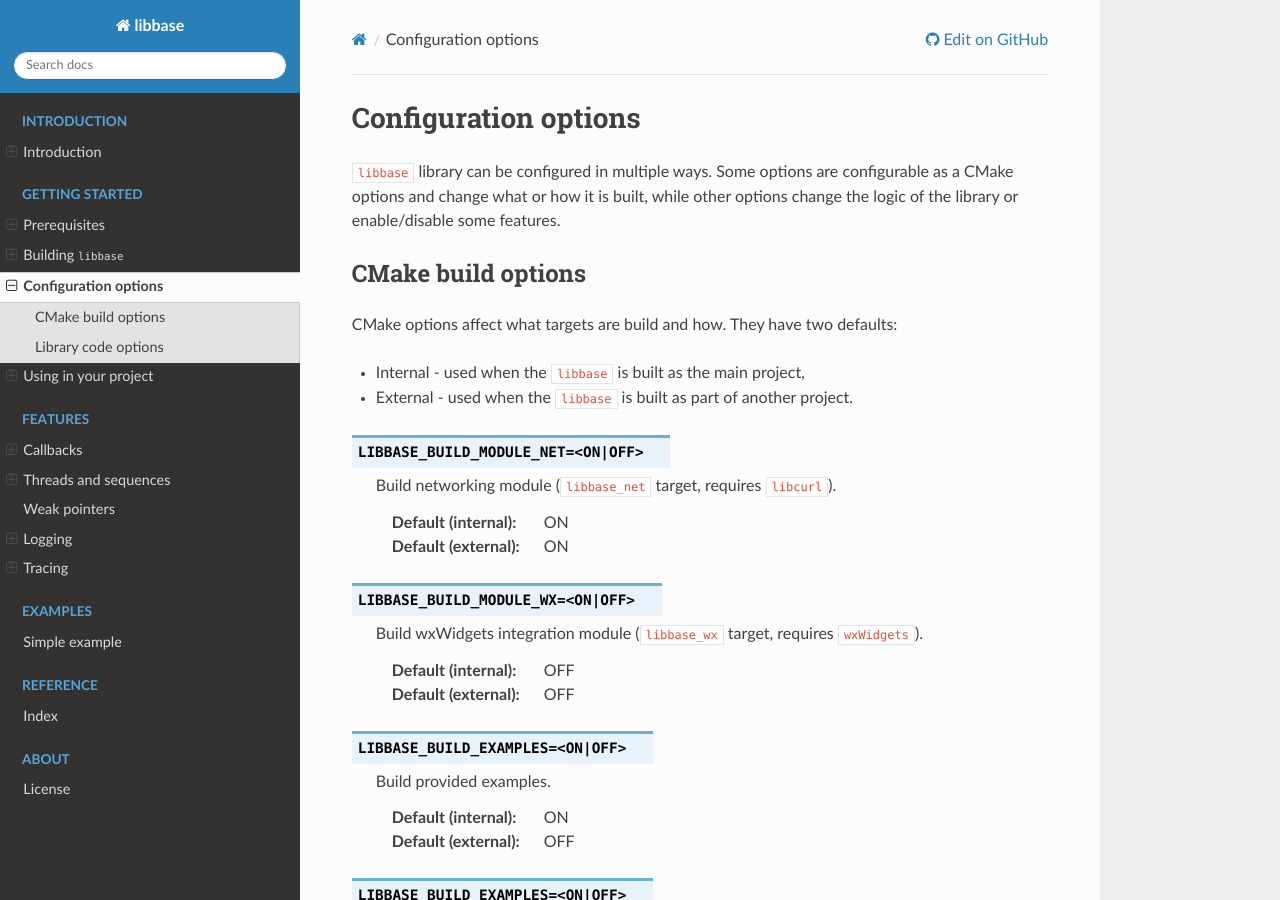
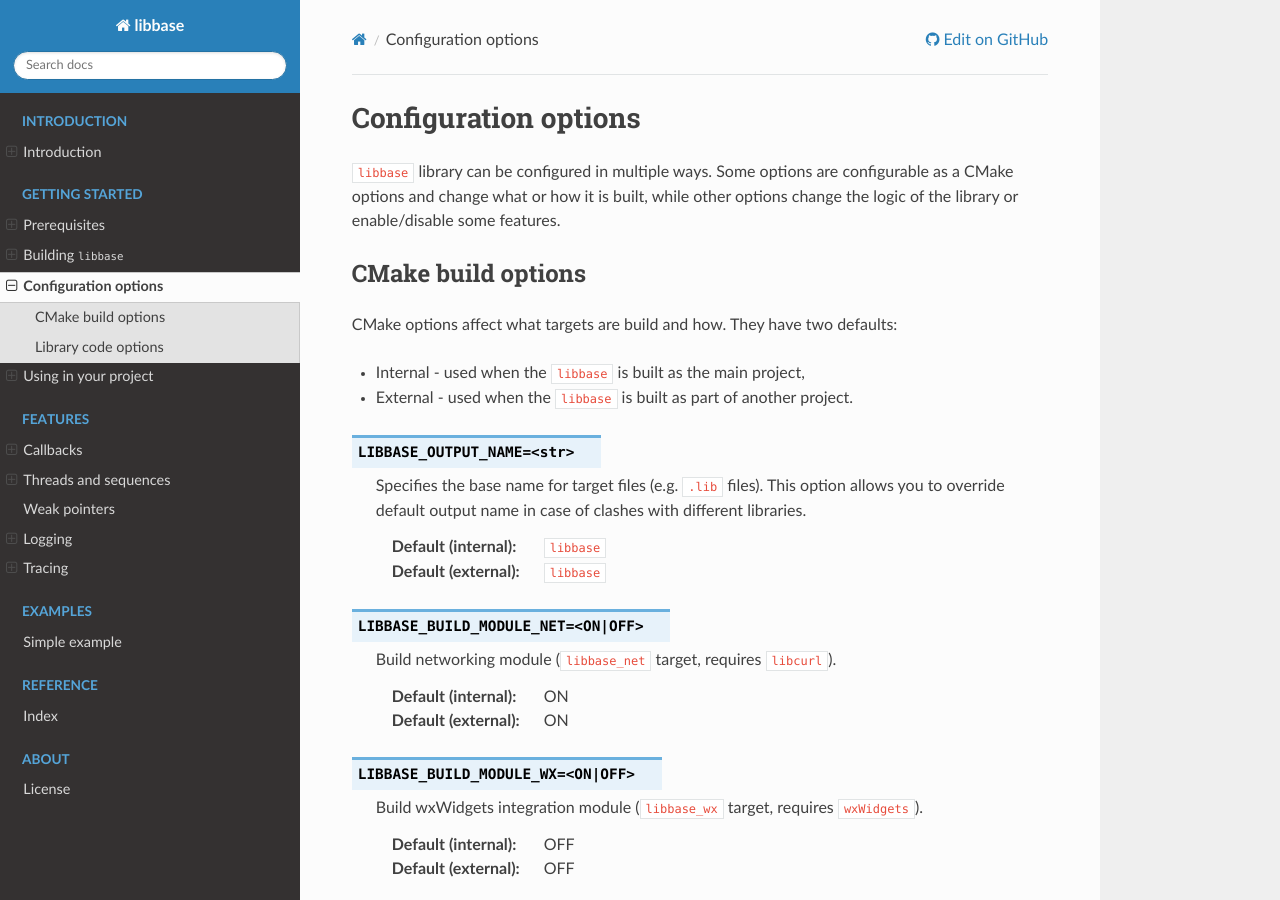
Before and after one commit to RippeR37/libbase, a Sphinx documentation site: the page built from docs/getting_started/configuration.rst, in a window 1280 px wide and 900 px high. Built offline with Sphinx 7.4.7 and the Read the Docs theme 3.1.0, drawn with Linux system fonts in a browser that asks for light colours; pages that are not in the unit, such as notebooks, are missing from menus.

Commit message:
Add build option to override output name for built target files.
This option allows building library with a different names of output
target files in case there would be a clash with a different library
that has base/libbase targets. By default it keeps the `libbase` name as
it would without the option. Use only if really needed.

```diff
--- a/CMakeLists.txt
+++ b/CMakeLists.txt
@@ -62,10 +62,12 @@ option(LIBBASE_BUILD_DOCS "Build documentation." OFF)
 option(LIBBASE_BUILD_ASAN "Build with Address Sanitizer enabled" OFF)
 option(LIBBASE_BUILD_TSAN "Build with Thread Sanitizer enabled" OFF)
 
-
 if(LIBBASE_BUILD_MODULE_WIN AND NOT CMAKE_SYSTEM_NAME STREQUAL "Windows")
   set(LIBBASE_BUILD_MODULE_WIN OFF CACHE BOOL "" FORCE)
 endif()
+
+set(LIBBASE_OUTPUT_NAME "libbase" CACHE STRING
+  "The library's output basename. Modify to resolve name clashes.")
 
 
 #
--- a/docs/getting_started/configuration.rst
+++ b/docs/getting_started/configuration.rst
@@ -12,6 +12,15 @@ CMake options affect what targets are build and how. They have two defaults:
 
 * Internal - used when the ``libbase`` is built as the main project,
 * External - used when the ``libbase`` is built as part of another project.
+
+.. option:: LIBBASE_OUTPUT_NAME=<str>
+
+   Specifies the base name for target files (e.g. ``.lib`` files). This option
+   allows you to override default output name in case of clashes with different
+   libraries.
+
+   :Default (internal): ``libbase``
+   :Default (external): ``libbase``
 
 .. _configuration-libbase-modules:
 
```
Also changed, not shown: 1 other file.
